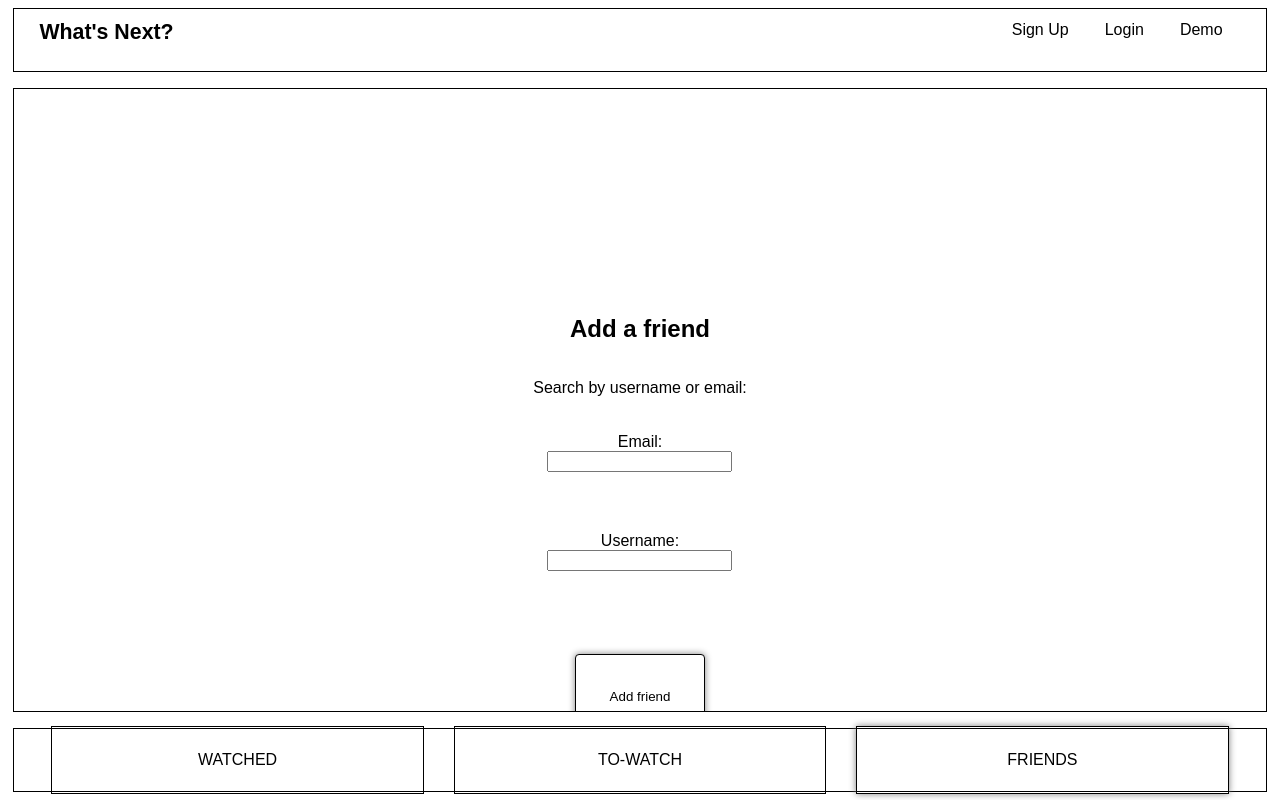
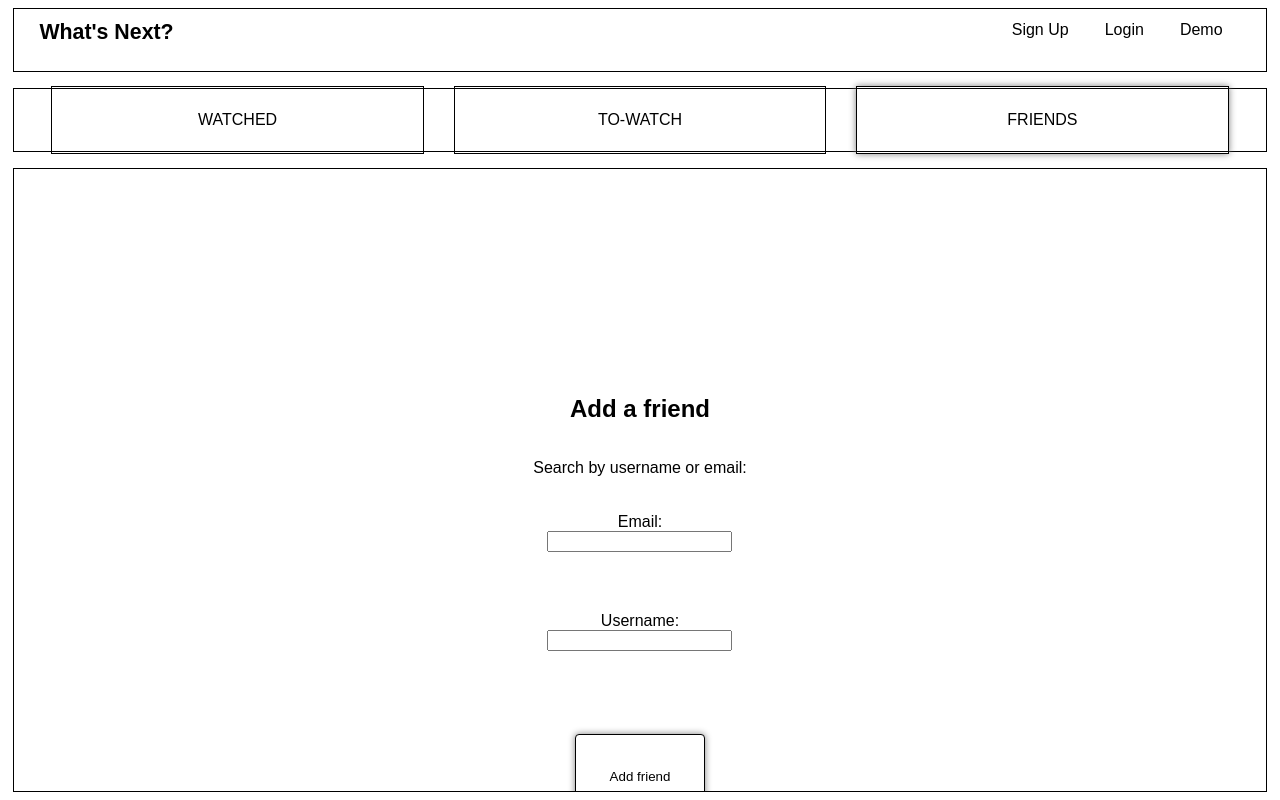
Before and after one commit to sam1cutler/WhatsNext, a React (Create React App) app: page /friends/add-friend in a window 1280 px wide. Built offline with nearby package versions, Linux system fonts and the light colour scheme.

Commit message:
Moved footer to header, adjusted overflow settings

```diff
--- a/src/Section_Footer/NavBar.css
+++ b/src/Section_Footer/NavBar.css
@@ -6,7 +6,7 @@ nav {
     margin: 1vh 1vw;
     padding: 2%;
     position: fixed;
-    bottom: 0;
+    top: 10vh;
     width: 98vw;
     height: 8vh;
     border: 1px solid black;
--- a/src/Section_Header/HeaderBar.css
+++ b/src/Section_Header/HeaderBar.css
@@ -5,7 +5,7 @@ header {
     align-items: flex-end;
     margin: 1vh;
     padding: 2%;
-    width: 98%;
+    width: 98vw;
     border: 1px solid black;
     height: 8vh;
     position: fixed;
--- a/src/Section_Main/AccountMgmtContainer.css
+++ b/src/Section_Main/AccountMgmtContainer.css
@@ -9,7 +9,8 @@
     width: 98vw;
     position: fixed;
     top: 10vh;
-    overflow: auto;
+    overflow: scroll;
+    -webkit-overflow-scrolling: touch;
 }
 
 .acct-mgmt-container h2 {
--- a/src/Section_Main/CoreContentContainer.css
+++ b/src/Section_Main/CoreContentContainer.css
@@ -8,8 +8,9 @@
     width: 98vw;
     height: 78vh;
     position: fixed;
-    top: 10vh;
-    overflow: auto;
+    top: 20vh;
+    overflow: scroll;
+    -webkit-overflow-scrolling: touch;
 }
 
 .show-list-container {
--- a/src/index.css
+++ b/src/index.css
@@ -3,6 +3,8 @@ body {
   font-family: -apple-system, BlinkMacSystemFont, 'Segoe UI', 'Roboto', 'Oxygen',
     'Ubuntu', 'Cantarell', 'Fira Sans', 'Droid Sans', 'Helvetica Neue',
     sans-serif;
+  font-size: 16px;
+  /* 1 rem = 16px */
   -webkit-font-smoothing: antialiased;
   -moz-osx-font-smoothing: grayscale;
 }
```
